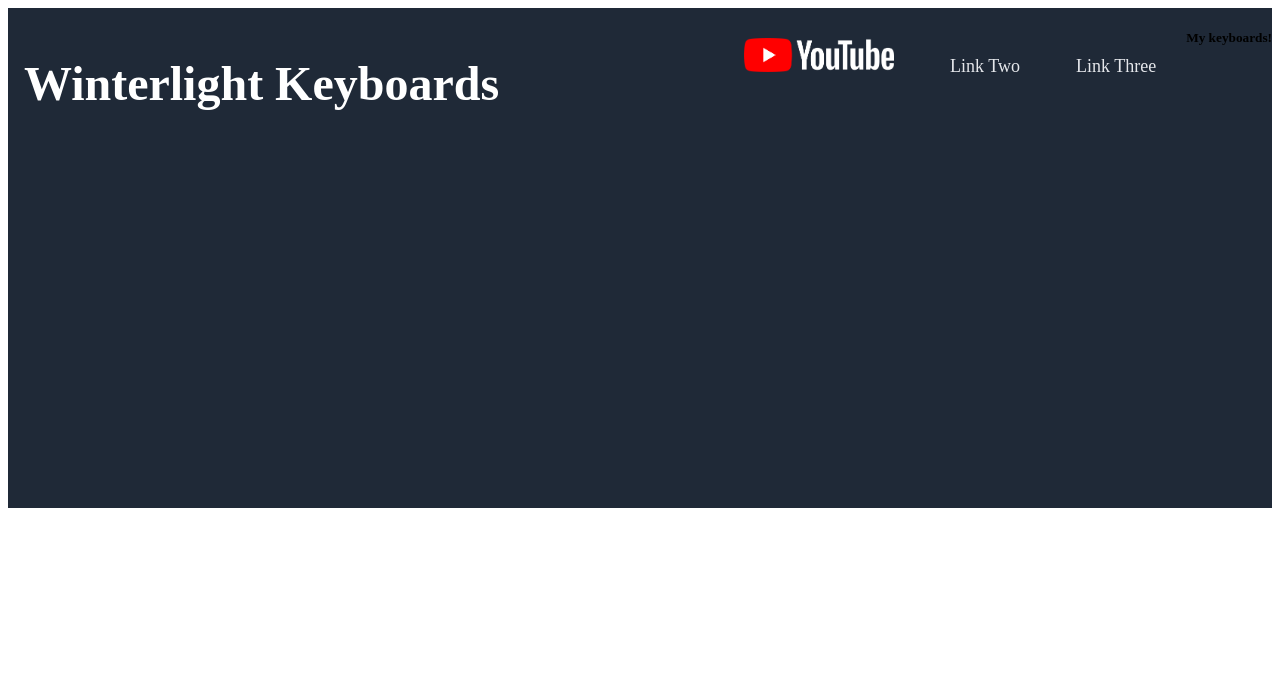
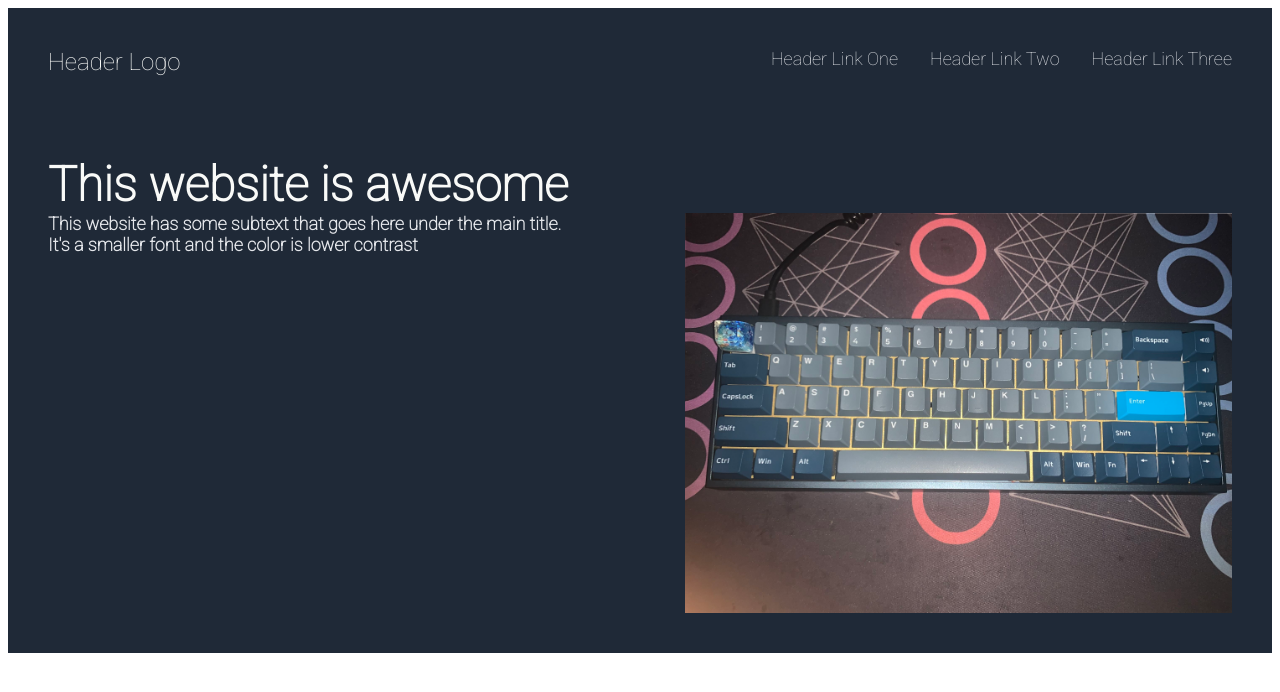
Before and after one commit to Winterlight-cpu/flexbox-project-site, a plain HTML site: page index.html in a window 1280 px wide. Drawn offline with Linux system fonts and the light colour scheme.

Commit message:
got my ass kicked by flexbox for a few hours

```diff
--- a/index.html
+++ b/index.html
@@ -6,25 +6,28 @@
     <meta name="viewport" content="width=device-width, initial-scale=1.0">
     <title>Document</title>
     <link rel="stylesheet" href="styles.css">
+    <link rel="preconnect" href="https://fonts.googleapis.com">
+<link rel="preconnect" href="https://fonts.gstatic.com" crossorigin>
+<link href="https://fonts.googleapis.com/css2?family=Roboto:wght@100&display=swap" rel="stylesheet">
 </head>
 <body>
-    <div>
-        <div class="header-container">
-            <div class="header-name">
-                <h1>Winterlight Keyboards</h1>
-            </div>
-            <div class="links">
-            <a href="https://www.youtube.com/channel/UCfuqsyVuqNAVq3-RPj9pFqg">
-            <img class= "ytlogo" src="/photos/ytlogo.png" alt="Youtube Channel" href="https://www.youtube.com/channel/UCfuqsyVuqNAVq3-RPj9pFqg"> </a>
-            <ol>Link Two</ol>
-            <ol>Link Three</ol>
-            </div>
-            <div class="summary-text">
-                <h5>My keyboards!</h5>
-            </div>
+    <div class="container1">
+        <div class="header">Header Logo</div>
+        <div class="links">
+            <div class="link1">Header Link One</div>
+            <div class="link2">Header Link Two</div>
+            <div class="link3">Header Link Three</div>
+    </div>
+    </div>
+
+    <div class="container2">
+        <div class="main-text">This website is awesome
+        <div class="secondary-text">This website has some subtext that goes here under the main title. It's a smaller font and the color is lower contrast
+        <div class="summary-picture">
+            <img class="keyboard-picture" src="photos/keeb.jpg" alt="Picture of Keyboard" height="400px">
         </div>
+    </div>
 
-    </div>
 
 </body>
 </html>
--- a/styles.css
+++ b/styles.css
@@ -1,40 +1,66 @@
-.header-container{
+
+.container1 {
     display: flex;
-    background-color: #1F2937;
-    height: 500px;
+    background: #1f2937;
+    font-family: 'Roboto', sans-serif;
+    padding: 40px;
+    justify-content: space-between;
 
-}
-.header-name{
-    display: flex;
-    padding: 16px;
-    justify-content: flex-start;
-    font-size: 24px;
-    color: #fff;
 
 
 }
 
-.summary-texts {
+.header {
+    font-size: 24px;
+    color: #F9FAF8;
+
+
+}
+
+.links {
     display: flex;
-    align-items: flex-start;
-    float: 0 0 auto;
+    gap: 32px;
+
+
+
+
 }
 
 
-.links{
-    display: flex;
-    gap: 16px;
-    margin-top: 30px;
-    margin-right: 30px;
-    justify-content: flex-end;
-    align-items: flex-start;
-    flex: 1 1 auto;
+.link1, .link2, .link3 {
     font-size: 18px;
     color: #E5E7EB;
 
 }
 
-.ytlogo {
-    width: 150px;
-    height: auto;
+.container2 {
+    display: flex;
+    flex-direction: column;
+    background: #1f2937;
+    flex-wrap: wrap;
+    font-family: 'Roboto', sans-serif;
+    justify-content: flex-end;
+    gap:50px;
+    padding: 40px;
+
 }
+
+.main-text {
+    font-size: 48px;
+    font-weight: bolder;
+    color: #F9FAF8;
+}
+
+.secondary-text {
+    display: flex;
+    align-self: flex-end;
+    font-size: 18px;
+    color: #E5E7EB;
+}
+
+.summary-picture {
+    display: flex;
+    flex-wrap: wrap;
+    padding-left: 100px;
+
+}
```
Also changed, not shown: photos/keeb.jpg (added).
